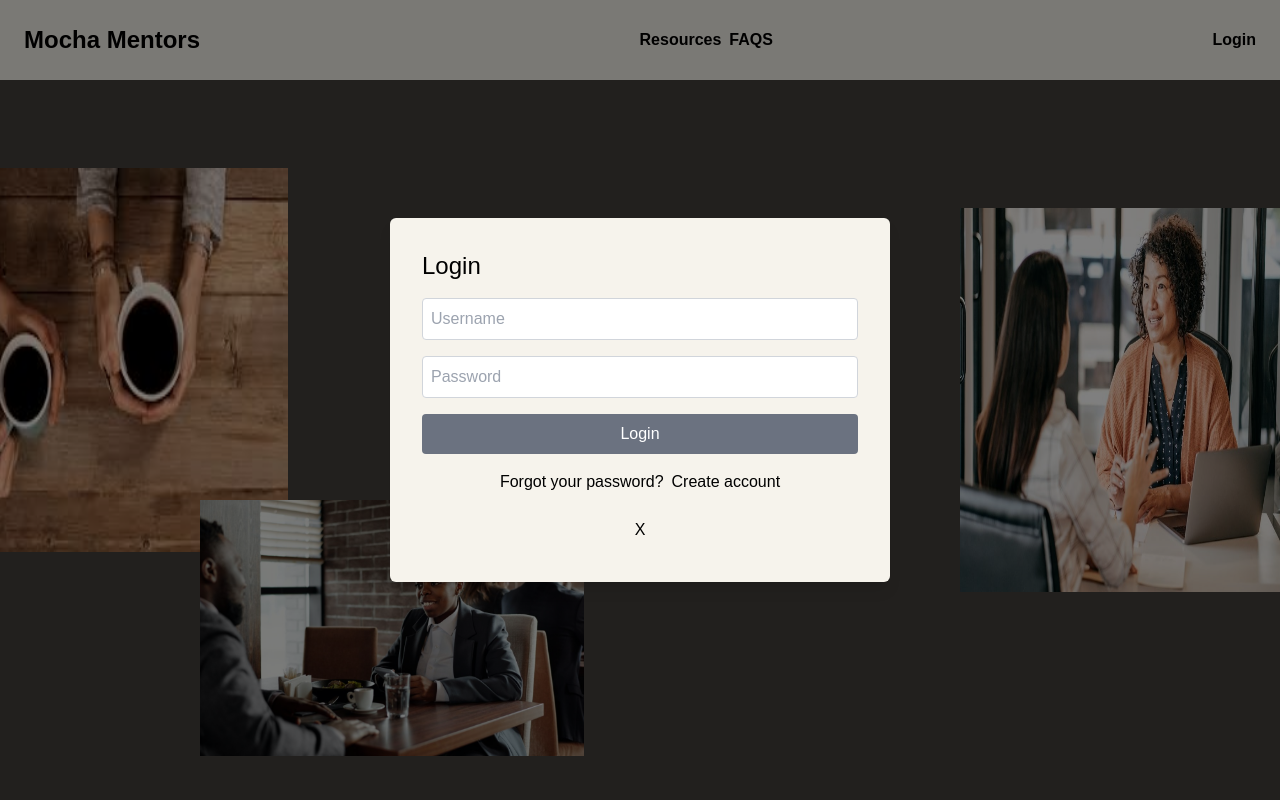
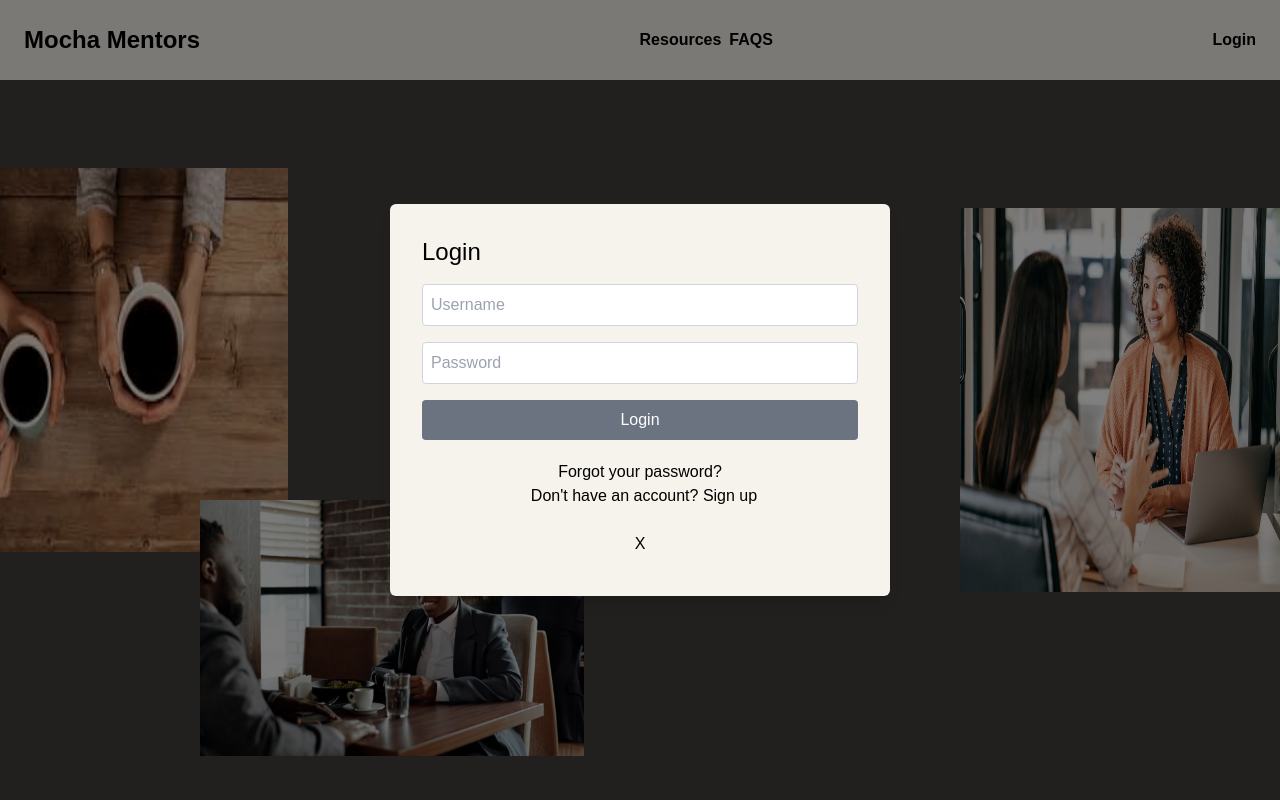
Before and after one commit to wangtony4005/coffeechat, a React (Vite) app in the folder frontend/: page / in a window 1280 px wide. Both pictures are taken after a click on the button "Login". Shown: the top 800 px of the page. Built offline with nearby package versions, Linux system fonts and the light colour scheme.

Commit message:
Login: Changed layout

```diff
--- a/frontend/src/components/Login.jsx
+++ b/frontend/src/components/Login.jsx
@@ -293,12 +293,12 @@ function Login({ onClose }) {
           </>
         )}
         {(login || createAccount) && (
-          <div className="flex justify-center items-center space-x-2 mt-4">
+          <div className="flex flex-col justify-center items-center space-x-2 mt-5">
             <p onClick={decideRender} className="cursor-pointer">
               Forgot your password?
             </p>
             <p onClick={decideRender} className="cursor-pointer">
-              Create account
+              Don't have an account? Sign up
             </p>
           </div>
         )}
```
